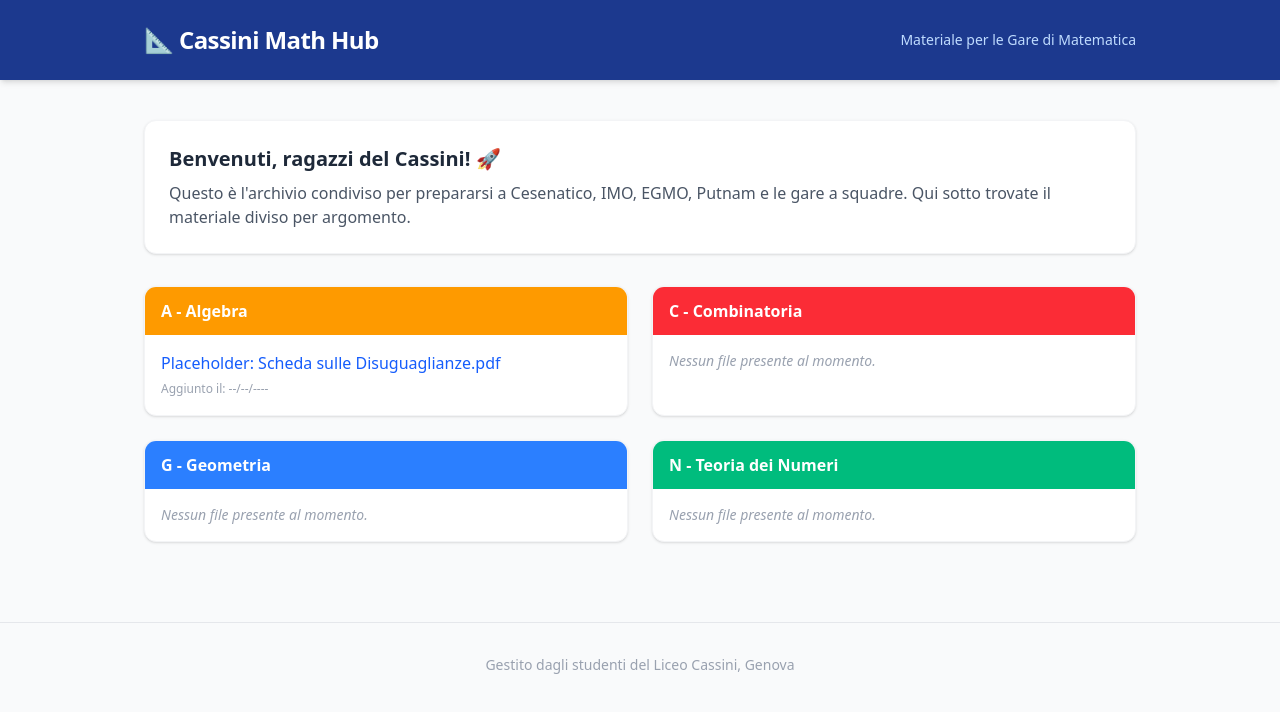
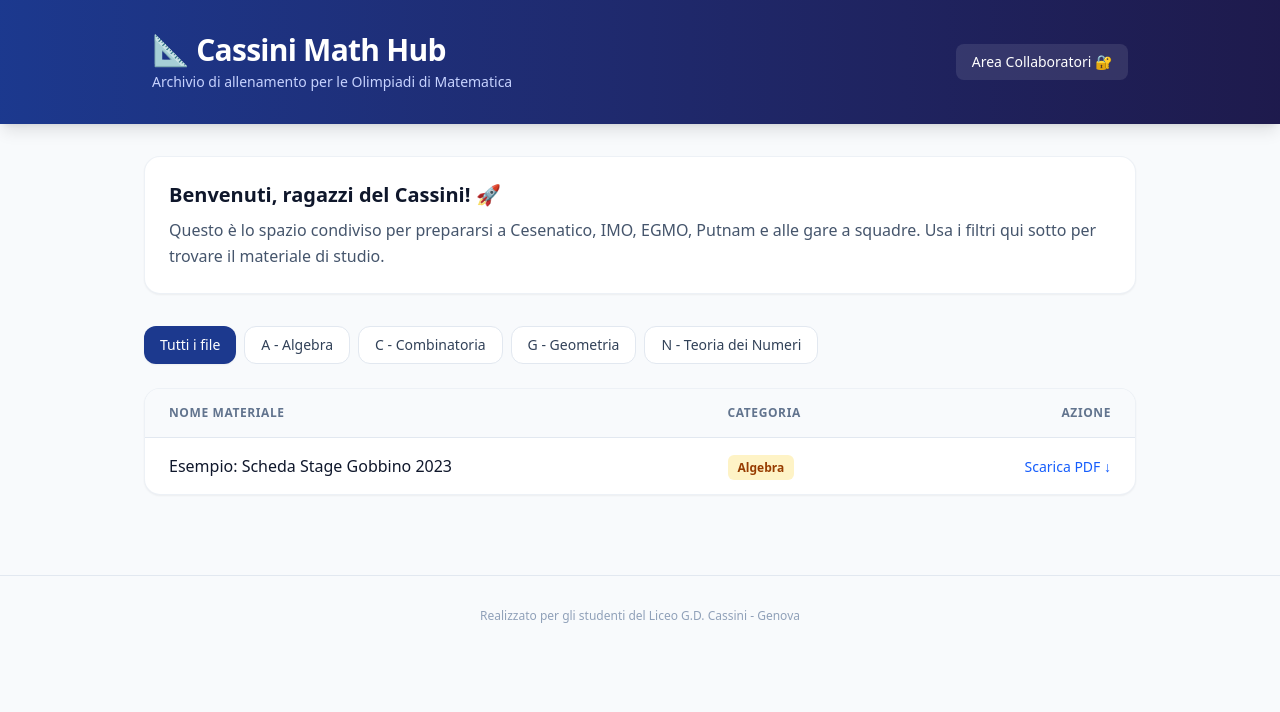
Before and after one commit to andrefs-s/cassini-mate, a plain HTML site: page index.html in a window 1280 px wide. Drawn offline with nearby package versions, Linux system fonts and the light colour scheme.

Commit message:
Update index.html for improved layout and content

```diff
--- a/index.html
+++ b/index.html
@@ -3,64 +3,106 @@
 <head>
     <meta charset="UTF-8">
     <meta name="viewport" content="width=device-width, initial-scale=1.0">
-    <title>Cassini Math - Allenamento Olimpiadi</title>
+    <title>Cassini Math Hub</title>
     <script src="https://cdn.jsdelivr.net/npm/@tailwindcss/browser@4"></script>
 </head>
-<body class="bg-gray-50 text-gray-800 font-sans">
+<body class="bg-slate-50 text-slate-800 font-sans">
 
-    <header class="bg-blue-900 text-white shadow-md">
-        <div class="max-w-5xl mx-auto px-4 py-6 flex justify-between items-center">
-            <h1 class="text-2xl font-bold tracking-tight">📐 Cassini Math Hub</h1>
-            <p class="text-sm text-blue-200">Materiale per le Gare di Matematica</p>
+    <header class="bg-gradient-to-r from-blue-900 to-indigo-950 text-white shadow-lg">
+        <div class="max-w-5xl mx-auto px-6 py-8 flex flex-col sm:flex-row justify-between items-center gap-4">
+            <div>
+                <h1 class="text-3xl font-extrabold tracking-tight flex items-center gap-2">
+                    <span>📐</span> Cassini Math Hub
+                </h1>
+                <p class="text-indigo-200 text-sm mt-1">Archivio di allenamento per le Olimpiadi di Matematica</p>
+            </div>
+            <button id="loginBtn" class="bg-white/10 hover:bg-white/20 text-white px-4 py-2 rounded-lg text-sm font-medium transition cursor-pointer">
+                Area Collaboratori 🔐
+            </button>
         </div>
     </header>
 
-    <main class="max-w-5xl mx-auto px-4 py-10">
+    <main class="max-w-5xl mx-auto px-4 py-8">
 
-        <div class="bg-white rounded-xl shadow-sm p-6 mb-8 border border-gray-100">
-            <h2 class="text-xl font-semibold mb-2">Benvenuti, ragazzi del Cassini! 🚀</h2>
-            <p class="text-gray-600">Questo è l'archivio condiviso per prepararsi a Cesenatico, IMO, EGMO, Putnam e le gare a squadre. Qui sotto trovate il materiale diviso per argomento.</p>
+        <div class="bg-white rounded-2xl shadow-xs p-6 mb-8 border border-slate-200/60">
+            <h2 class="text-xl font-bold text-slate-900 mb-2">Benvenuti, ragazzi del Cassini! 🚀</h2>
+            <p class="text-slate-600 leading-relaxed">Questo è lo spazio condiviso per prepararsi a Cesenatico, IMO, EGMO, Putnam e alle gare a squadre. Usa i filtri qui sotto per trovare il materiale di studio.</p>
         </div>
 
-        <div class="grid grid-cols-1 md:grid-cols-2 gap-6">
+        <div id="uploadPanel" class="hidden bg-emerald-50 border-2 border-dashed border-emerald-300 rounded-2xl p-6 mb-8">
+            <h3 class="text-lg font-bold text-emerald-950 mb-3 flex items-center gap-2"><span>📤</span> Carica Nuovo Materiale</h3>
+            <div class="grid grid-cols-1 sm:grid-cols-3 gap-4">
+                <input type="text" id="fileTitle" placeholder="Titolo del file (es. Disuguaglianze Medie)" class="bg-white border border-emerald-200 rounded-xl px-4 py-2 text-sm focus:outline-emerald-500">
+                <select id="fileCategory" class="bg-white border border-emerald-200 rounded-xl px-4 py-2 text-sm focus:outline-emerald-500">
+                    <option value="A">A - Algebra</option>
+                    <option value="C">C - Combinatoria</option>
+                    <option value="G">G - Geometria</option>
+                    <option value="N">N - Teoria dei Numeri</option>
+                    <option value="S">S - Gare a Squadre / Misto</option>
+                </select>
+                <input type="file" id="fileInput" class="text-sm file:mr-4 file:py-2 file:px-4 file:rounded-xl file:border-0 file:text-sm file:font-semibold file:bg-emerald-600 file:text-white hover:file:bg-emerald-700 cursor-pointer">
+            </div>
+            <button id="submitUploadBtn" class="mt-4 bg-emerald-700 hover:bg-emerald-800 text-white px-5 py-2 rounded-xl text-sm font-semibold transition cursor-pointer">
+                Invia e Pubblica
+            </button>
+        </div>
 
-            <div class="bg-white rounded-xl shadow-sm border border-gray-100 overflow-hidden">
-                <div class="bg-amber-500 text-white px-4 py-3 font-semibold">A - Algebra</div>
-                <ul class="p-4 space-y-3">
-                    <li>
-                        <a href="#" class="text-blue-600 hover:underline font-medium block">Placeholder: Scheda sulle Disuguaglianze.pdf</a>
-                        <span class="text-xs text-gray-400">Aggiunto il: --/--/----</span>
-                    </li>
-                </ul>
+        <div class="flex flex-wrap gap-2 mb-6">
+            <button class="filter-btn bg-blue-900 text-white px-4 py-2 rounded-xl text-sm font-medium shadow-xs" data-cat="all">Tutti i file</button>
+            <button class="filter-btn bg-white hover:bg-slate-100 text-slate-700 border border-slate-200 px-4 py-2 rounded-xl text-sm font-medium transition" data-cat="A">A - Algebra</button>
+            <button class="filter-btn bg-white hover:bg-slate-100 text-slate-700 border border-slate-200 px-4 py-2 rounded-xl text-sm font-medium transition" data-cat="C">C - Combinatoria</button>
+            <button class="filter-btn bg-white hover:bg-slate-100 text-slate-700 border border-slate-200 px-4 py-2 rounded-xl text-sm font-medium transition" data-cat="G">G - Geometria</button>
+            <button class="filter-btn bg-white hover:bg-slate-100 text-slate-700 border border-slate-200 px-4 py-2 rounded-xl text-sm font-medium transition" data-cat="N">N - Teoria dei Numeri</button>
+        </div>
+
+        <div class="bg-white rounded-2xl shadow-xs border border-slate-200/60 overflow-hidden">
+            <table class="w-full text-left border-collapse">
+                <thead>
+                    <tr class="bg-slate-50 border-b border-slate-200 text-xs font-semibold text-slate-500 uppercase tracking-wider">
+                        <th class="px-6 py-4">Nome Materiale</th>
+                        <th class="px-6 py-4">Categoria</th>
+                        <th class="px-6 py-4 text-right">Azione</th>
+                    </tr>
+                </thead>
+                <tbody id="filesTableBody" class="divide-y divide-slate-100">
+                    <tr class="file-row" data-category="A">
+                        <td class="px-6 py-4 font-medium text-slate-900">Esempio: Scheda Stage Gobbino 2023</td>
+                        <td class="px-6 py-4"><span class="bg-amber-100 text-amber-800 text-xs px-2.5 py-1 rounded-md font-semibold">Algebra</span></td>
+                        <td class="px-6 py-4 text-right"><a href="#" class="text-blue-600 hover:text-blue-800 font-medium text-sm">Scarica PDF ↓</a></td>
+                    </tr>
+                </tbody>
+            </table>
+
+            <div id="noFilesMsg" class="hidden text-center py-12 text-slate-400 italic text-sm">
+                Nessun file trovato per questa categoria.
             </div>
+        </div>
 
-            <div class="bg-white rounded-xl shadow-sm border border-gray-100 overflow-hidden">
-                <div class="bg-red-500 text-white px-4 py-3 font-semibold">C - Combinatoria</div>
-                <ul class="p-4 space-y-3">
-                    <p class="text-gray-400 text-sm italic">Nessun file presente al momento.</p>
-                </ul>
-            </div>
-
-            <div class="bg-white rounded-xl shadow-sm border border-gray-100 overflow-hidden">
-                <div class="bg-blue-500 text-white px-4 py-3 font-semibold">G - Geometria</div>
-                <ul class="p-4 space-y-3">
-                    <p class="text-gray-400 text-sm italic">Nessun file presente al momento.</p>
-                </ul>
-            </div>
-
-            <div class="bg-white rounded-xl shadow-sm border border-gray-100 overflow-hidden">
-                <div class="bg-emerald-500 text-white px-4 py-3 font-semibold">N - Teoria dei Numeri</div>
-                <ul class="p-4 space-y-3">
-                    <p class="text-gray-400 text-sm italic">Nessun file presente al momento.</p>
-                </ul>
-            </div>
-
-        </div>
     </main>
 
-    <footer class="text-center py-8 text-sm text-gray-400 mt-10 border-t border-gray-200">
-        <p>Gestito dagli studenti del Liceo Cassini, Genova</p>
+    <footer class="text-center py-8 text-xs text-slate-400 mt-12 border-t border-slate-200">
+        <p>Realizzato per gli studenti del Liceo G.D. Cassini - Genova</p>
     </footer>
 
+    <script>
+        // Logica temporanea per i filtri grafici
+        document.querySelectorAll('.filter-btn').forEach(btn => {
+            btn.addEventListener('click', (e) => {
+                // Reset bottoni
+                document.querySelectorAll('.filter-btn').forEach(b => b.className = "filter-btn bg-white hover:bg-slate-100 text-slate-700 border border-slate-200 px-4 py-2 rounded-xl text-sm font-medium transition");
+                // Attiva bottone corrente
+                e.target.className = "filter-btn bg-blue-900 text-white px-4 py-2 rounded-xl text-sm font-medium shadow-xs";
+
+                const cat = e.target.getAttribute('data-cat');
+                document.querySelectorAll('.file-row').forEach(row => {
+                    if(cat === 'all' || row.getAttribute('data-category') === cat) {
+                        row.style.display = '';
+                    } else {
+                        row.style.display = 'none';
+                    }
+                });
+            });
+        });
+    </script>
 </body>
 </html>
```
